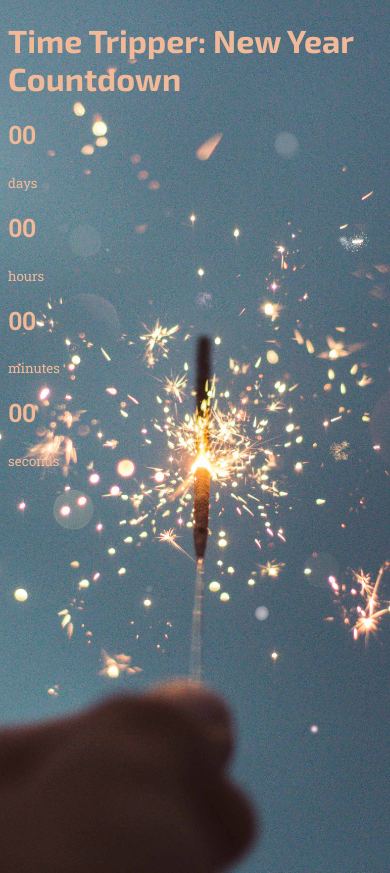
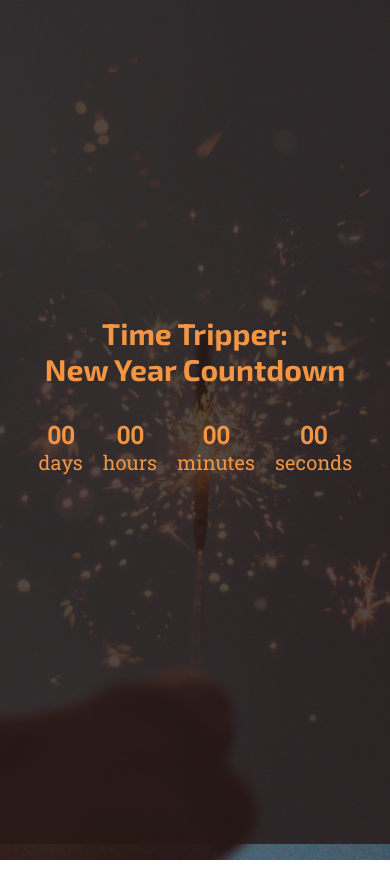
Before and after one commit to unsubstantiated-Script/time-tripper, a plain HTML site: page index.html in a window 390 px wide. Drawn offline with Linux system fonts and the light colour scheme.

Commit message:
styles finished

```diff
--- a/index.html
+++ b/index.html
@@ -11,7 +11,7 @@
 <body>
     <div id="year" class="year"></div>
 
-    <h1>Time Tripper: New Year Countdown</h1>
+    <h1>Time Tripper: <br> New Year Countdown</h1>
 
     <div id="countdown" class="countdown">
         <div class="time">
--- a/style.css
+++ b/style.css
@@ -18,10 +18,70 @@ body {
     background-size: cover;
     background-position: center center;
     height: 100vh;
-    color: var(--second-color);
-    font-family: 'Roboto Slab', serif
+    color: var(--third-color);
+    font-family: 'Roboto Slab', serif;
+    display: flex;
+    flex-direction: column;
+    align-items: center;
+    text-align: center;
+    justify-content: center;
+    overflow: hidden;
+}
+
+body::after {
+    content: '';
+    position: absolute;
+    top: 0;
+    left: 0;
+    width: 100%;
+    height: 100%;
+    background-color: rgba(38, 24, 22, 0.8);
+}
+
+body * {
+    z-index: 1;
 }
 
 h1 {
     font-family: 'Exo 2', sans-serif;
+    font-size: 60px;
+    margin: -80px 0 40px;
 }
+
+
+.countdown {
+    display: flex;
+    transform: scale(2);
+}
+
+.time {
+    display: flex;
+    flex-direction: column;
+    align-items: center;
+    justify-content: center;
+    margin: 15px;
+}
+
+.time h2 {
+    margin: 0 0 5px;
+}
+
+@media(max-width: 500px) {
+    h1 {
+        font-size: 30px;
+    }
+
+    .time {
+        margin: 5px;
+    }
+
+    .time h2 {
+        font-size: 12px;
+        margin: 0;
+    }
+
+    .time small {
+        font-size: 10px;
+    }
+
+}
```
